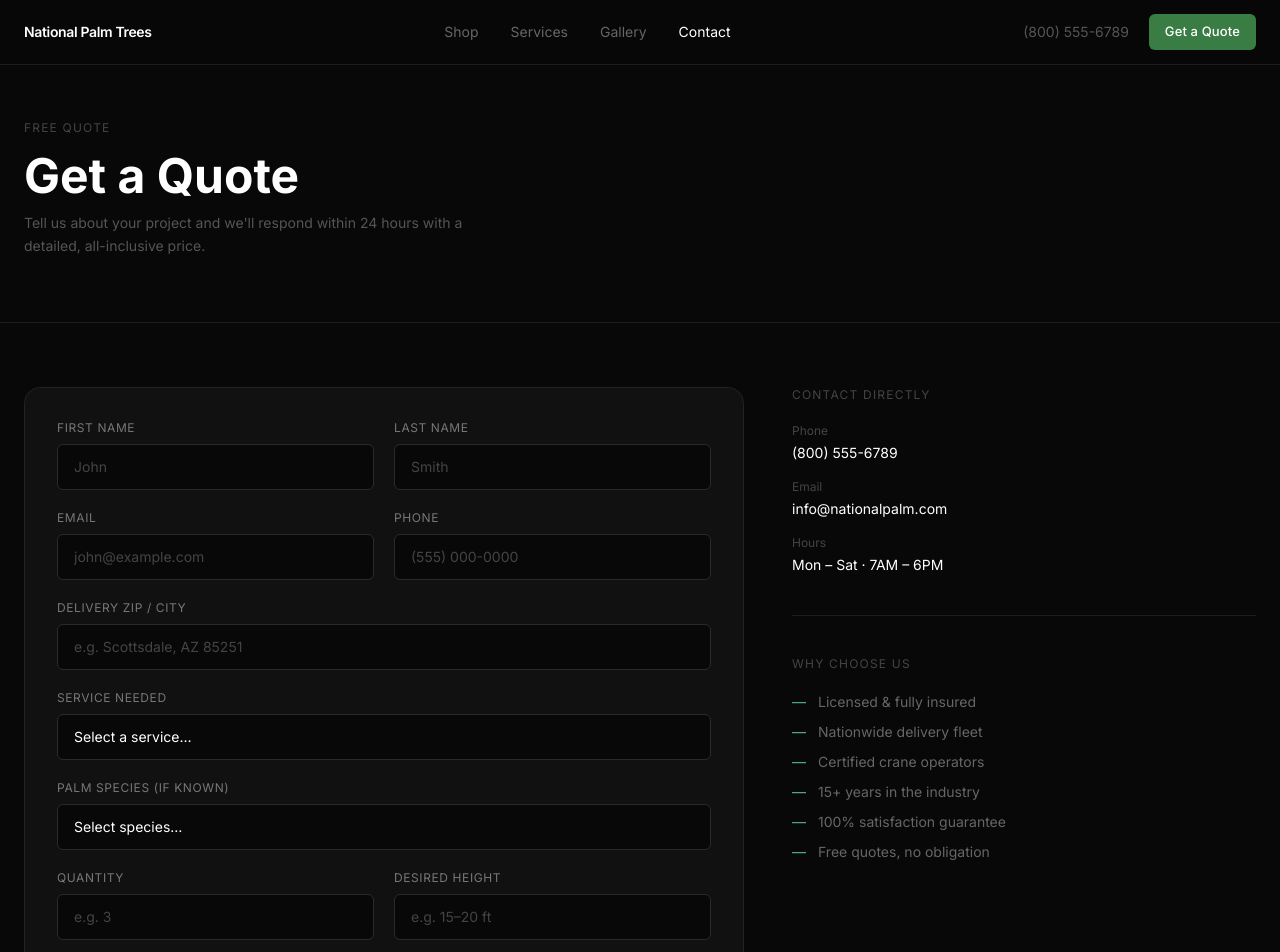
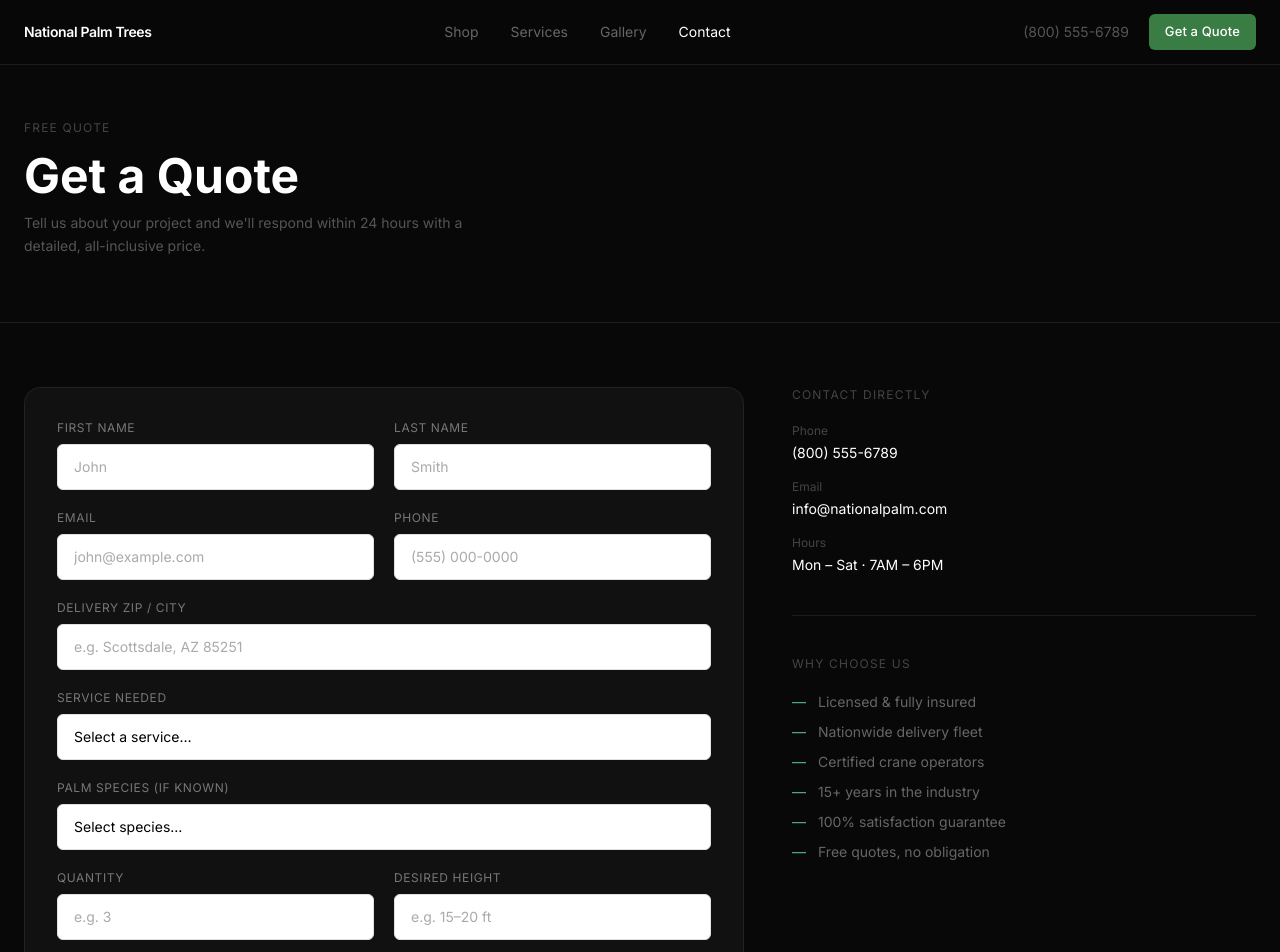
Before and after one commit to rnrpcrepairdev003/nationalpalms, a Next.js app: page /contact in a window 1280 px wide. Shown: the top 952 px of the page. Built offline with nearby package versions, Linux system fonts and the light colour scheme.

Commit message:
White background with black text on form fields

```diff
--- a/app/contact/page.tsx
+++ b/app/contact/page.tsx
@@ -29,7 +29,7 @@ const palmTypes = [
 ]
 
 
-const inputClass = 'w-full bg-[#080808] border border-[#2a2a2a] text-white placeholder-[#444] rounded-md px-4 py-3 text-sm focus:outline-none focus:border-[#3a7d44] transition-colors'
+const inputClass = 'w-full bg-white border border-[#e0e0e0] text-black placeholder-[#aaa] rounded-md px-4 py-3 text-sm focus:outline-none focus:border-[#3a7d44] transition-colors'
 const labelClass = 'block text-xs text-[#777] mb-2 uppercase tracking-wider'
 
 export default function ContactPage() {
@@ -83,7 +83,7 @@ export default function ContactPage() {
 
                 <div>
                   <label className={labelClass}>Service Needed</label>
-                  <select className={inputClass + ' appearance-none text-[#888]'}>
+                  <select className={inputClass + ' appearance-none text-black'}>
                     <option value="">Select a service…</option>
                     {services.map((s) => <option key={s}>{s}</option>)}
                   </select>
@@ -91,7 +91,7 @@ export default function ContactPage() {
 
                 <div>
                   <label className={labelClass}>Palm Species (if known)</label>
-                  <select className={inputClass + ' appearance-none text-[#888]'}>
+                  <select className={inputClass + ' appearance-none text-black'}>
                     <option value="">Select species…</option>
                     {palmTypes.map((p) => <option key={p}>{p}</option>)}
                   </select>
```
